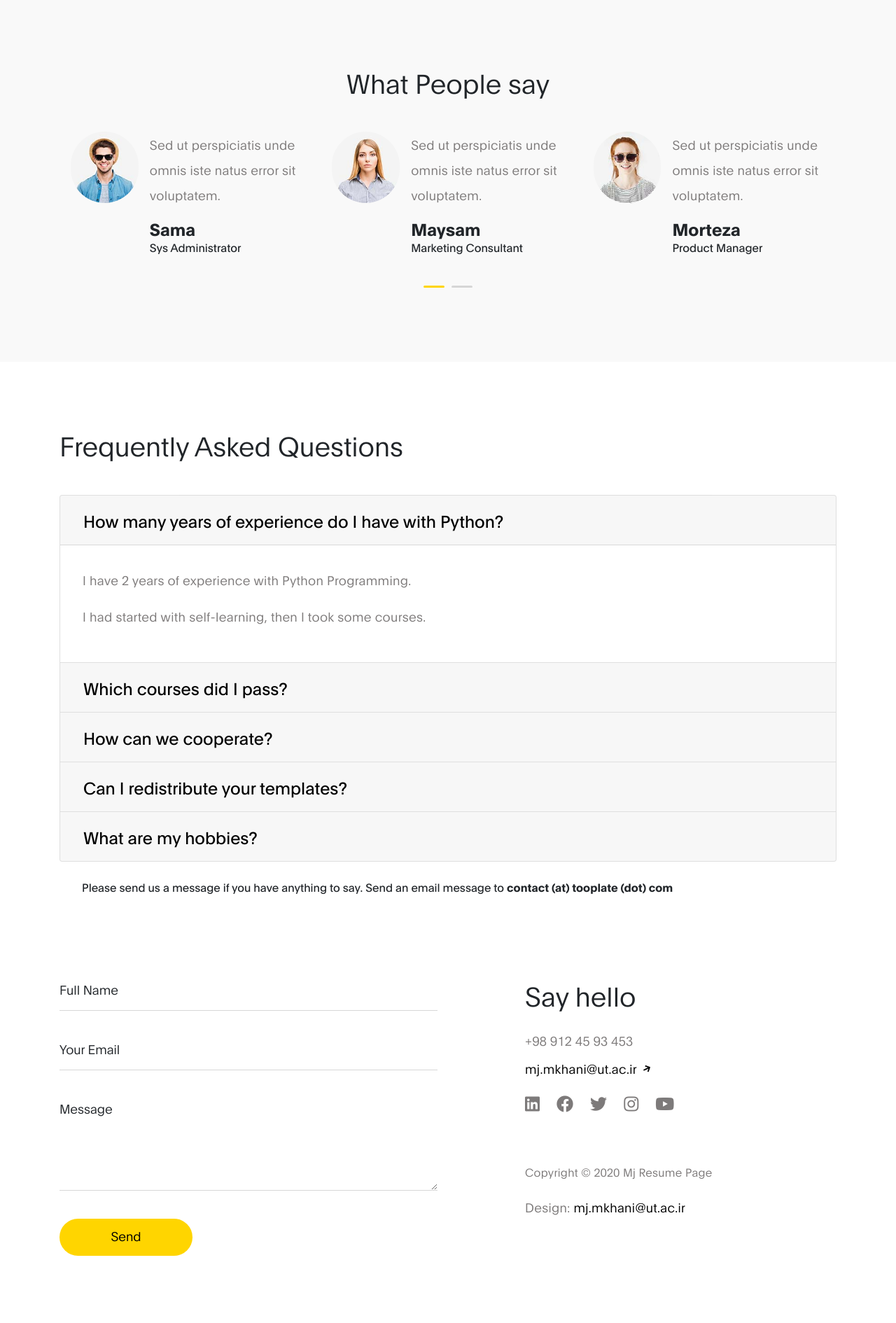
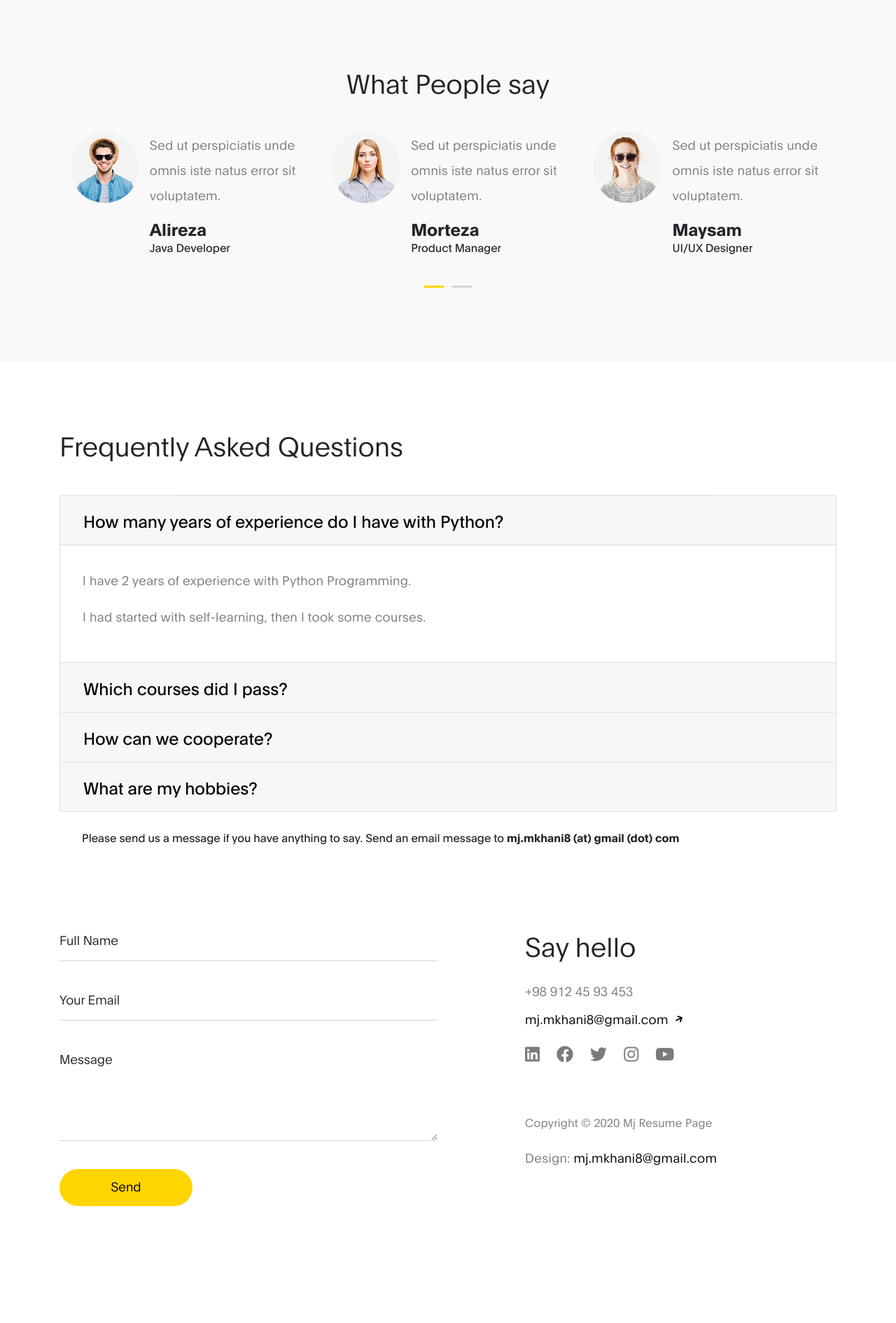
Before and after one commit to mjmkh/resume-mjmk, a Django app: page / in a window 1280 px wide. Shown: the part 1986-3876 px from the top of the page at 70% size. After the commit the page ends 3709 px from the top, so only its background shows below. Run offline with Django 3.2, Linux system fonts and the light colour scheme; some libraries are stand-ins or nearby versions.

Commit message:
Update index.html

```diff
--- a/template/website/index.html
+++ b/template/website/index.html
@@ -156,8 +156,8 @@ Tooplate 2120 Mj Resume
                                     <div class="testimonials-info">
                                         <p>Sed ut perspiciatis unde omnis iste natus error sit voluptatem.</p>
 
-                                        <h6 class="mb-0">Sama</h6>
-                                        <span>Sys Administrator</span>
+                                        <h6 class="mb-0">Alireza</h6>
+                                        <span>Java Developer</span>
                                     </div>
                                 </div>
                             </div>
@@ -166,21 +166,6 @@ Tooplate 2120 Mj Resume
                                 <div class="testimonials-thumb d-flex">
                                     <div class="testimonials-image">
                                         <img src="{% static 'images/testimonials/testimonial-image02.jpg' %}" class="img-fluid" alt="testimonials image">
-                                    </div>
-
-                                    <div class="testimonials-info">
-                                        <p>Sed ut perspiciatis unde omnis iste natus error sit voluptatem.</p>
-
-                                        <h6 class="mb-0">Maysam</h6>
-                                        <span>Marketing Consultant</span>
-                                    </div>
-                                </div>
-                            </div>
-
-                            <div class="item">
-                                <div class="testimonials-thumb d-flex">
-                                    <div class="testimonials-image">
-                                        <img src="{% static 'images/testimonials/testimonial-image03.jpg' %}" class="img-fluid" alt="testimonials image">
                                     </div>
 
                                     <div class="testimonials-info">
@@ -195,14 +180,29 @@ Tooplate 2120 Mj Resume
                             <div class="item">
                                 <div class="testimonials-thumb d-flex">
                                     <div class="testimonials-image">
+                                        <img src="{% static 'images/testimonials/testimonial-image03.jpg' %}" class="img-fluid" alt="testimonials image">
+                                    </div>
+
+                                    <div class="testimonials-info">
+                                        <p>Sed ut perspiciatis unde omnis iste natus error sit voluptatem.</p>
+
+                                        <h6 class="mb-0">Maysam</h6>
+                                        <span>UI/UX Designer</span>
+                                    </div>
+                                </div>
+                            </div>
+
+                            <div class="item">
+                                <div class="testimonials-thumb d-flex">
+                                    <div class="testimonials-image">
                                         <img src="{% static 'images/testimonials/testimonial-image04.jpg' %}" class="img-fluid" alt="testimonials image">
                                     </div>
 
                                     <div class="testimonials-info">
                                         <p>Sed ut perspiciatis unde omnis iste natus error sit voluptatem.</p>
 
-                                        <h6 class="mb-0">Alireza</h6>
-                                        <span>Java Developer</span>
+                                        <h6 class="mb-0">Sama</h6>
+                                        <span>System Administrator</span>
                                     </div>
                                 </div>
                             </div>
@@ -276,20 +276,6 @@ Tooplate 2120 Mj Resume
                         </div>
                       </div>
 
-                    <div class="card">
-                        <div class="card-header" id="headingFour">
-                          <h2 class="mb-0">
-                            <button class="btn btn-link collapsed" type="button" data-toggle="collapse" data-target="#collapseFour" aria-expanded="false" aria-controls="collapseFour">
-                              Can I redistribute your templates?
-                            </button>
-                          </h2>
-                        </div>
-                        <div id="collapseFour" class="collapse" aria-labelledby="headingFour" data-parent="#accordionExample">
-                          <div class="card-body">
-                            <p>No, this is totally NOT allowed. Please do not redistribute our HTML templates.</p>
-                          </div>
-                        </div>
-                    </div>
 
                     <div class="card">
                         <div class="card-header" id="headingFive">
@@ -306,7 +292,7 @@ Tooplate 2120 Mj Resume
                         </div>
                     </div>
 
-                    <span class="faq-info-text">Please send us a message if you have anything to say. Send an email message to <strong>contact (at) tooplate (dot) com</strong></span>
+                    <span class="faq-info-text">Please send us a message if you have anything to say. Send an email message to <strong>mj.mkhani8 (at) gmail (dot) com</strong></span>
 
                 </div>
 
@@ -352,7 +338,7 @@ Tooplate 2120 Mj Resume
 
                 <p>
                     <a href="#">
-                        mj.mkhani@ut.ac.ir
+                        mj.mkhani8@gmail.com
                     <i class="fas fa-arrow-right custom-icon"></i>
                     </a>
                 </p>
@@ -367,7 +353,7 @@ Tooplate 2120 Mj Resume
 
               <p class="copyright-text mt-5 pt-3">Copyright &copy; 2020 Mj Resume Page</p>
 
-                <p>Design: <a href="https://www.linkedin.com/in/mohamadkhani-mj/" title="web developer" target="_blank">mj.mkhani@ut.ac.ir</a></p>
+                <p>Design: <a href="https://www.linkedin.com/in/mohamadkhani-mj/" title="web developer" target="_blank">mj.mkhani8@gmail.com</a></p>
             </div>
 
         </div>
```
